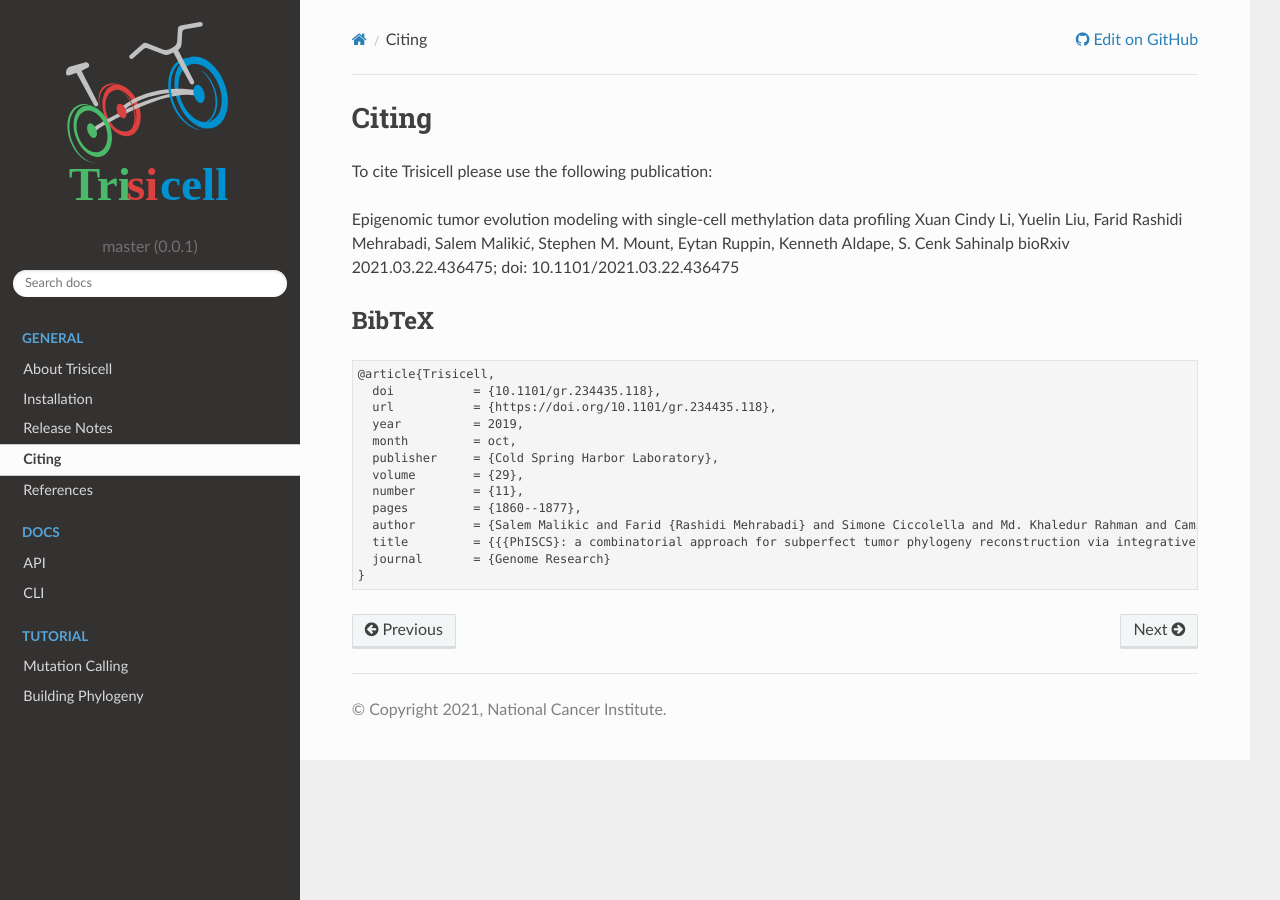
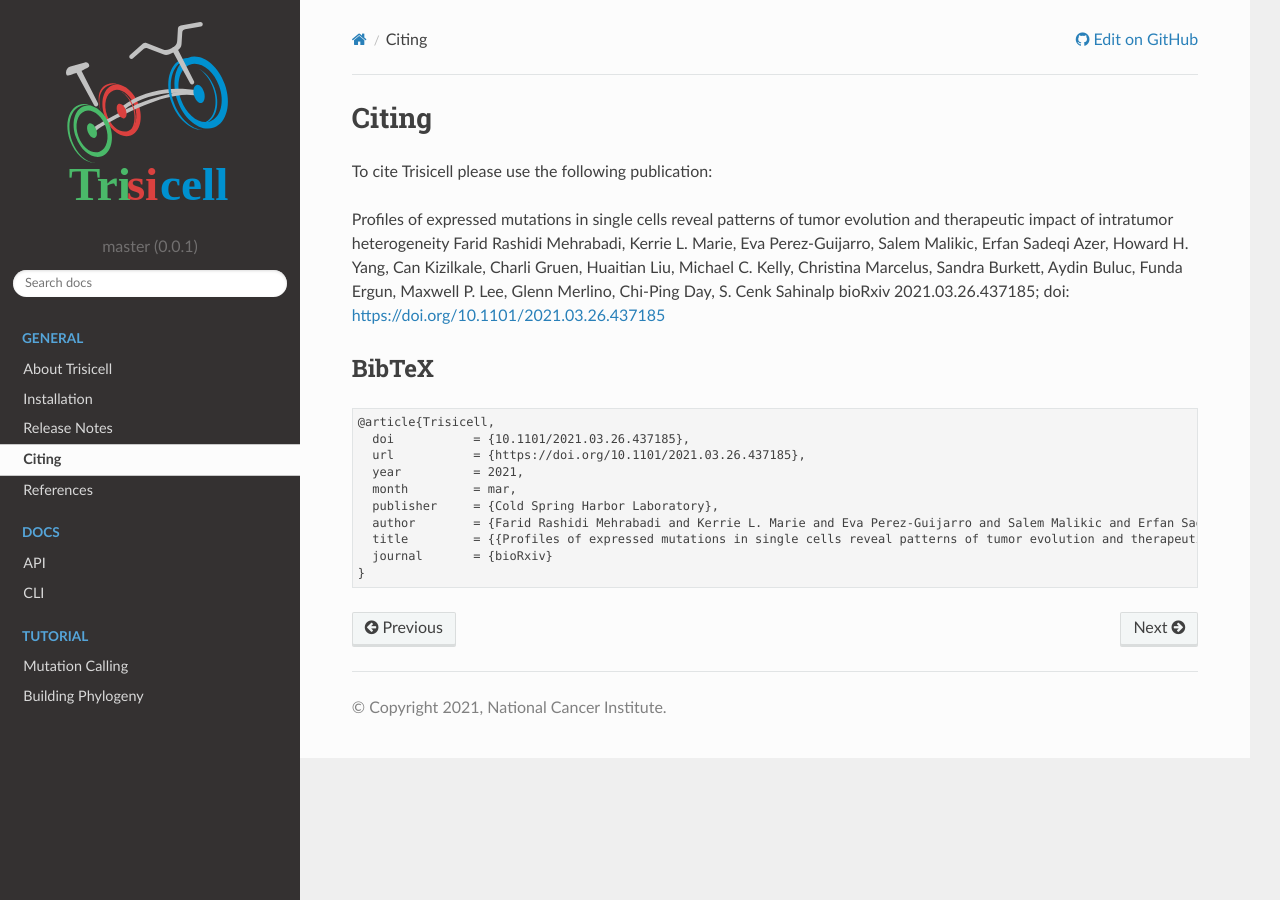
Before and after one commit to faridrashidi/trisicell, a Sphinx documentation site: the page built from docs/source/citing.rst, in a window 1280 px wide. Built offline with Sphinx 7.4.7 and the Read the Docs theme 2.0.0, drawn with Linux system fonts in a browser that asks for light colours.

Commit message:
update docs

```diff
--- a/docs/source/citing.rst
+++ b/docs/source/citing.rst
@@ -4,24 +4,21 @@ Citing
 ------
 To cite Trisicell please use the following publication:
 
-Epigenomic tumor evolution modeling with single-cell methylation data profiling
-Xuan Cindy Li, Yuelin Liu, Farid Rashidi Mehrabadi, Salem Malikić, Stephen M. Mount, Eytan Ruppin, Kenneth Aldape, S. Cenk Sahinalp
-bioRxiv 2021.03.22.436475; doi: 10.1101/2021.03.22.436475
+Profiles of expressed mutations in single cells reveal patterns of tumor evolution and therapeutic impact of intratumor heterogeneity
+Farid Rashidi Mehrabadi, Kerrie L. Marie, Eva Perez-Guijarro, Salem Malikic, Erfan Sadeqi Azer, Howard H. Yang, Can Kizilkale, Charli Gruen, Huaitian Liu, Michael C. Kelly, Christina Marcelus, Sandra Burkett, Aydin Buluc, Funda Ergun, Maxwell P. Lee, Glenn Merlino, Chi-Ping Day, S. Cenk Sahinalp
+bioRxiv 2021.03.26.437185; doi: https://doi.org/10.1101/2021.03.26.437185
 
 BibTeX
 ~~~~~~
 .. code-block:: RST
 
     @article{Trisicell,
-      doi           = {10.1101/gr.234435.118},
-      url           = {https://doi.org/10.1101/gr.234435.118},
-      year          = 2019,
-      month         = oct,
+      doi           = {10.1101/2021.03.26.437185},
+      url           = {https://doi.org/10.1101/2021.03.26.437185},
+      year          = 2021,
+      month         = mar,
       publisher     = {Cold Spring Harbor Laboratory},
-      volume        = {29},
-      number        = {11},
-      pages         = {1860--1877},
-      author        = {Salem Malikic and Farid {Rashidi Mehrabadi} and Simone Ciccolella and Md. Khaledur Rahman and Camir Ricketts and Ehsan Haghshenas and Daniel Seidman and Faraz Hach and Iman Hajirasouliha and S. Cenk Sahinalp},
-      title         = {{{PhISCS}: a combinatorial approach for subperfect tumor phylogeny reconstruction via integrative use of single-cell and bulk sequencing data}},
-      journal       = {Genome Research}
+      author        = {Farid Rashidi Mehrabadi and Kerrie L. Marie and Eva Perez-Guijarro and Salem Malikic and Erfan Sadeqi Azer and Howard H. Yang and Can Kizilkale and Charli Gruen and Huaitian Liu and Michael C. Kelly and Christina Marcelus and Sandra Burkett and Aydin Buluc and Funda Ergun and Maxwell P. Lee and Glenn Merlino and Chi-Ping Day and S. Cenk Sahinalp},
+      title         = {{Profiles of expressed mutations in single cells reveal patterns of tumor evolution and therapeutic impact of intratumor heterogeneity}},
+      journal       = {bioRxiv}
     }
```
